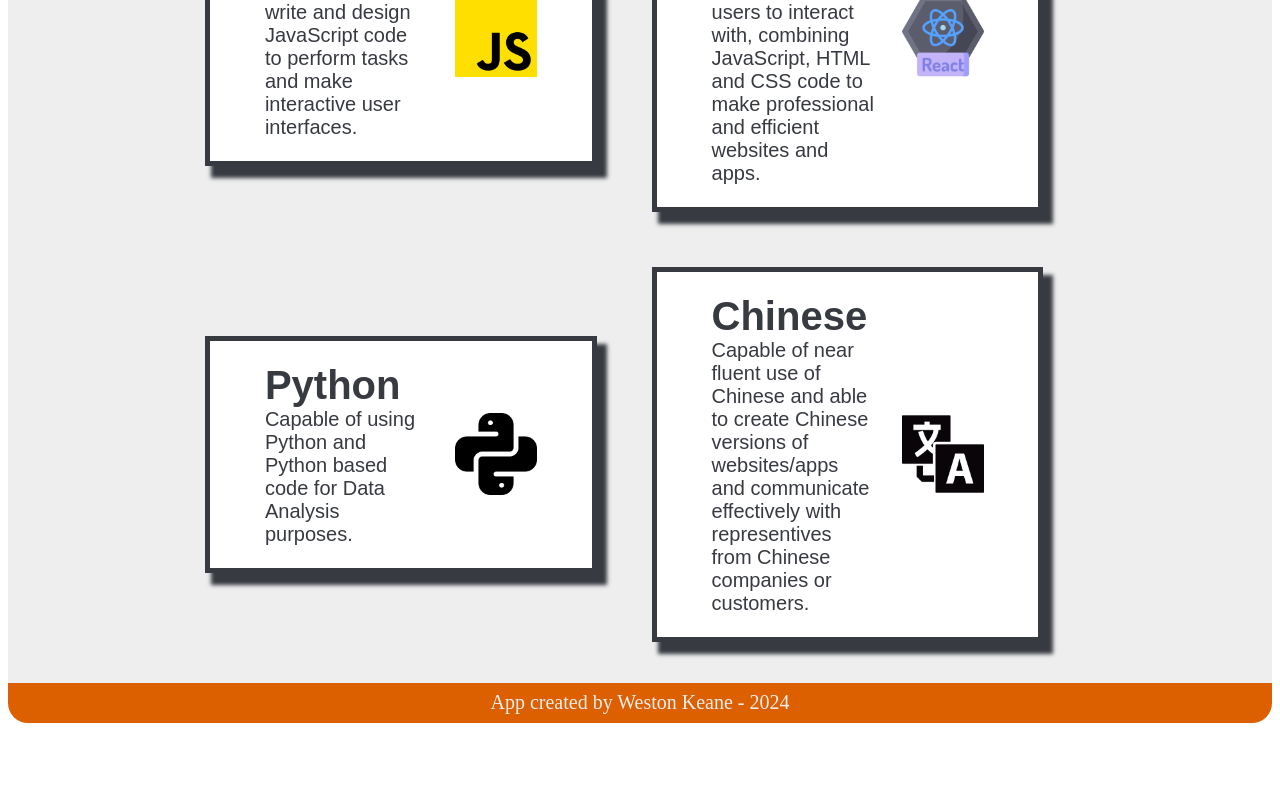
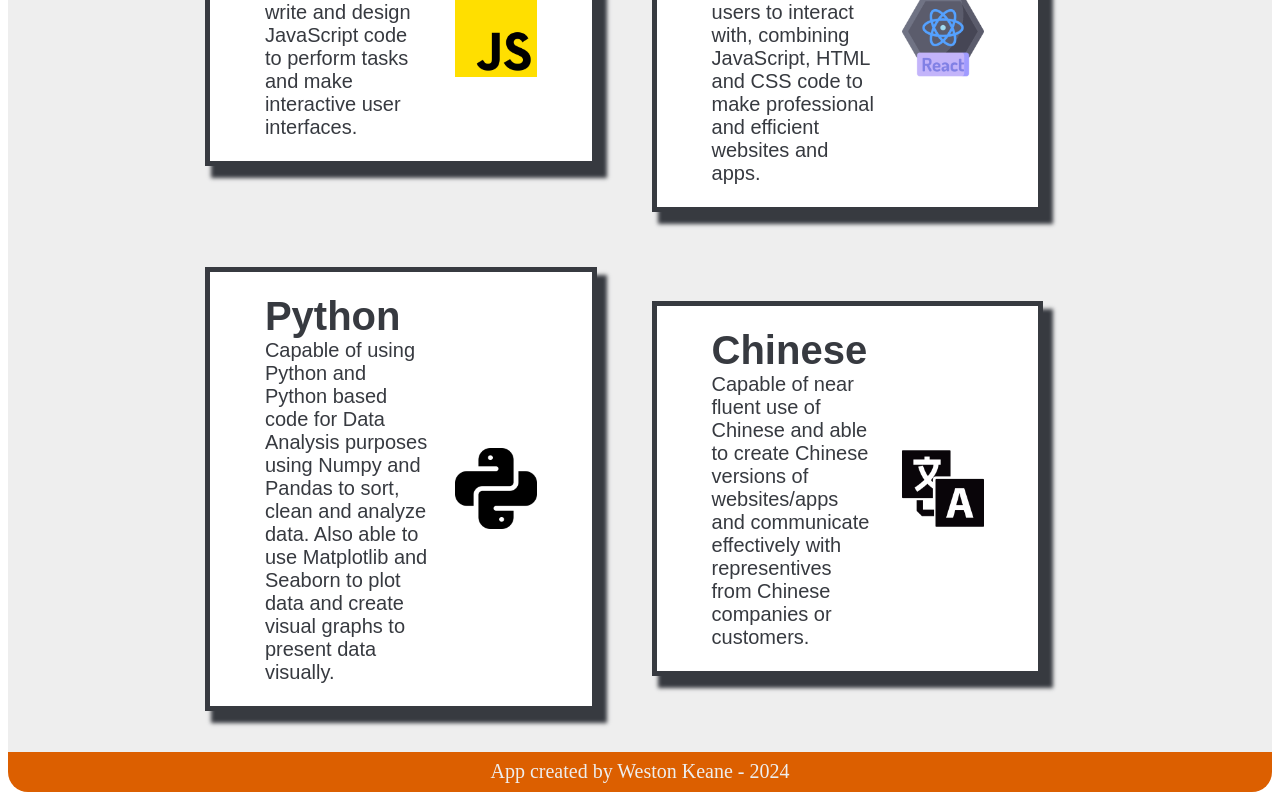
Before and after one commit to wkeane7/resume, a React (Create React App) app: page /skills in a window 1280 px wide. Shown: the part 726-1526 px from the top of the page. Before the commit the page ends 1457 px from the top, so only its background shows below. Built offline with nearby package versions, Linux system fonts and the light colour scheme.

Commit message:
Update to employment skills

```diff
--- a/src/Pages/Skills/employmentSkills.js
+++ b/src/Pages/Skills/employmentSkills.js
@@ -31,7 +31,7 @@ export const employmentSkills = [
         id: "5",
         img: "./icons/python.png",
         skillName: "Python",
-        description: "Capable of using Python and Python based code for Data Analysis purposes."
+        description: "Capable of using Python and Python based code for Data Analysis purposes using Numpy and Pandas to sort, clean and analyze data. Also able to use Matplotlib and Seaborn to plot data and create visual graphs to present data visually."
     },
 
     {
```
